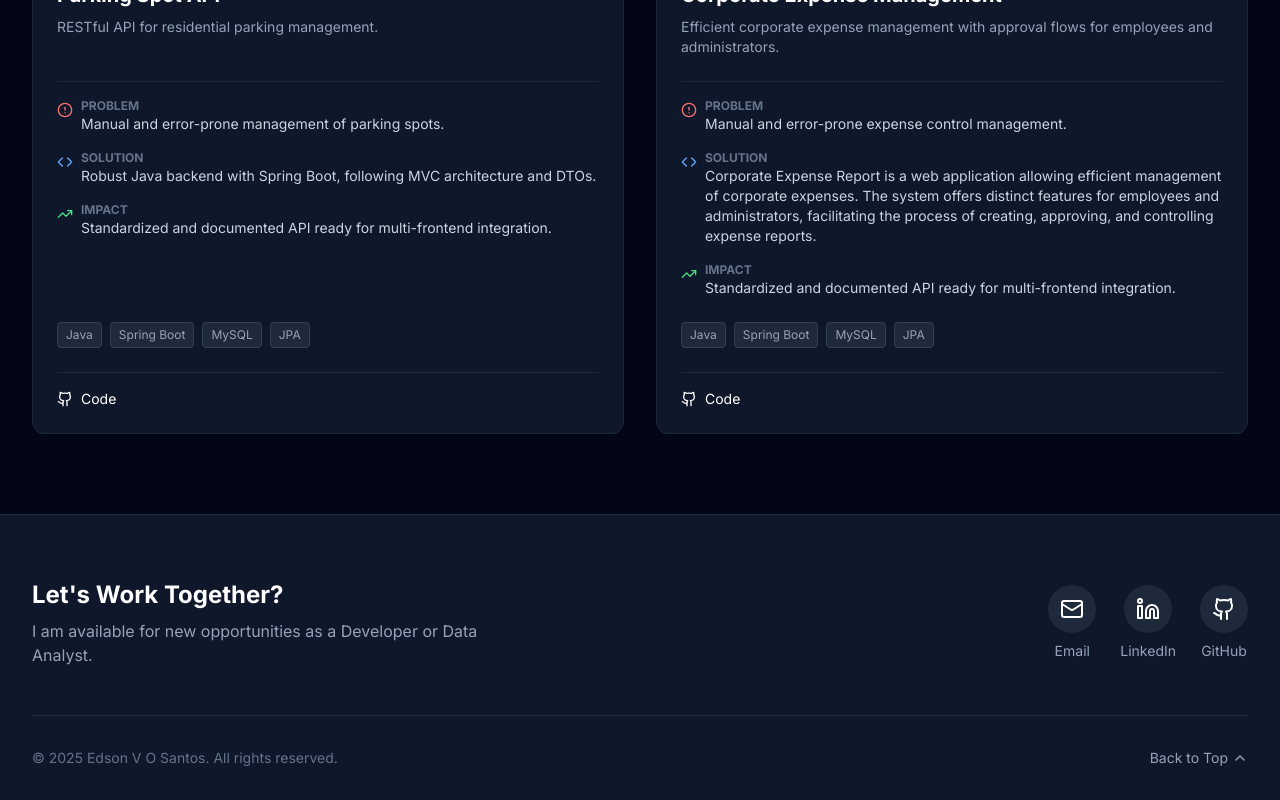
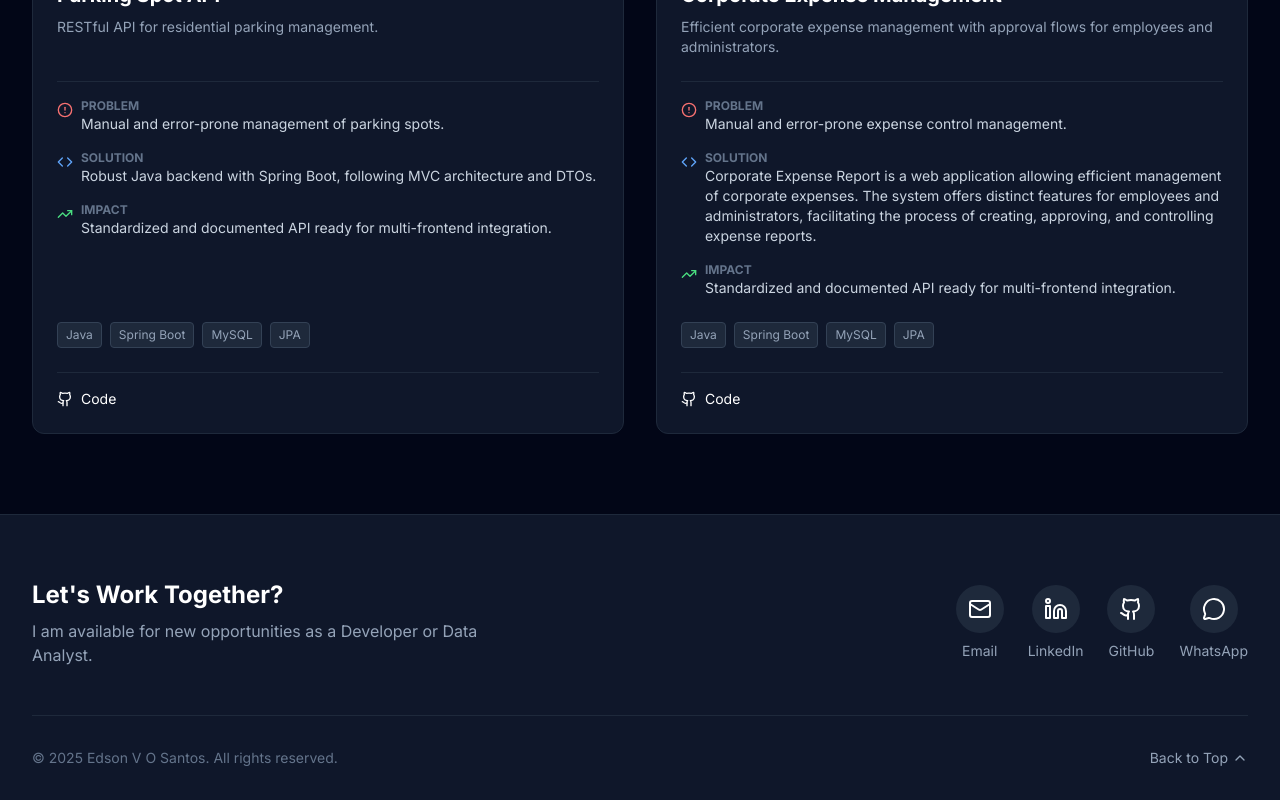
Before and after one commit to edsonvinicius1991/EdsonSantos_Portfolio, a React (Vite) app: page / in a window 1280 px wide. Shown: the part 5196-5996 px from the top of the page. Built offline with nearby package versions, Linux system fonts and the light colour scheme.

Commit message:
feat(contact): add whatsapp contact option and new translation fields
Add WhatsApp as a new contact method in the Contact component and include new translation fields for whatsapp, copyright, and backToTop messages to support additional contact options and footer content.

```diff
--- a/components/Contact.tsx
+++ b/components/Contact.tsx
@@ -1,5 +1,5 @@
 import React from 'react';
-import { Mail, Linkedin, Github, ChevronUp } from 'lucide-react';
+import { Mail, Linkedin, Github, ChevronUp, MessageCircle } from 'lucide-react';
 import { Translation } from '../types';
 import { ScrollReveal } from './ScrollReveal';
 
@@ -37,6 +37,12 @@ export const Contact: React.FC<ContactProps> = ({ t }) => {
                   </div>
                   <span className="mt-2 text-sm text-slate-400 group-hover:text-primary-400">{t.github}</span>
               </a>
+              <a href="https://wa.me/5522999632215" target="_blank" rel="noreferrer" className="group flex flex-col items-center">
+                  <div className="p-3 bg-slate-800 rounded-full group-hover:bg-green-500 transition-colors">
+                    <MessageCircle size={24} className="text-white" />
+                  </div>
+                  <span className="mt-2 text-sm text-slate-400 group-hover:text-green-400">{t.whatsapp}</span>
+              </a>
             </div>
           </div>
         </ScrollReveal>
--- a/constants.ts
+++ b/constants.ts
@@ -150,7 +150,8 @@ export const CONTENT: Record<'pt' | 'en', Translation> = {
       text: 'Estou disponível para novos Projetos.',
       email: 'Email',
       linkedin: 'LinkedIn',
-      github: 'GitHub'
+      github: 'GitHub',
+      whatsapp: 'WhatsApp'
     }
   },
   en: {
@@ -293,7 +294,10 @@ export const CONTENT: Record<'pt' | 'en', Translation> = {
       text: 'I am available for new opportunities as a Developer or Data Analyst.',
       email: 'Email',
       linkedin: 'LinkedIn',
-      github: 'GitHub'
+      github: 'GitHub',
+      whatsapp: 'WhatsApp',
+      copyright: 'All rights reserved.',
+      backToTop: 'Back to Top'
     }
   }
 };
--- a/types.ts
+++ b/types.ts
@@ -46,6 +46,9 @@ export interface Translation {
     email: string;
     linkedin: string;
     github: string;
+    whatsapp: string;
+    copyright: string;
+    backToTop: string;
   };
 }
 
```
